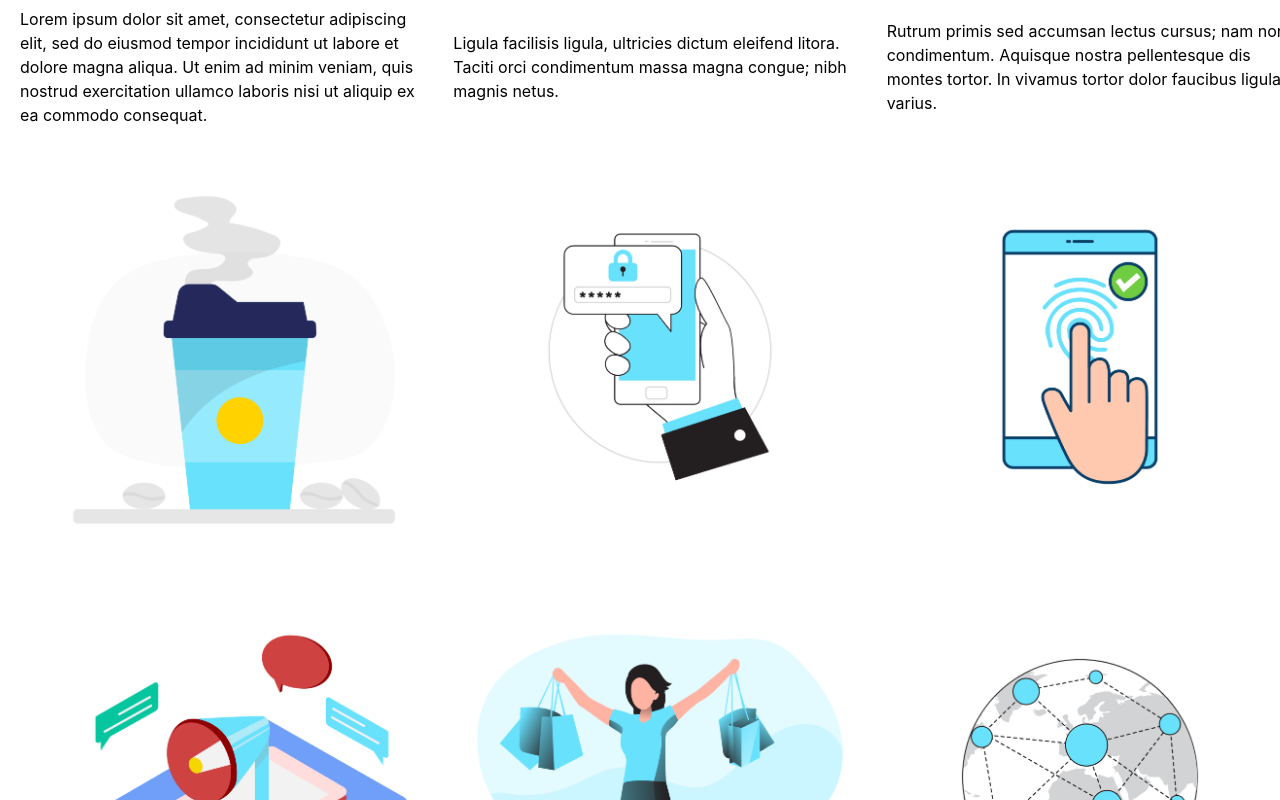
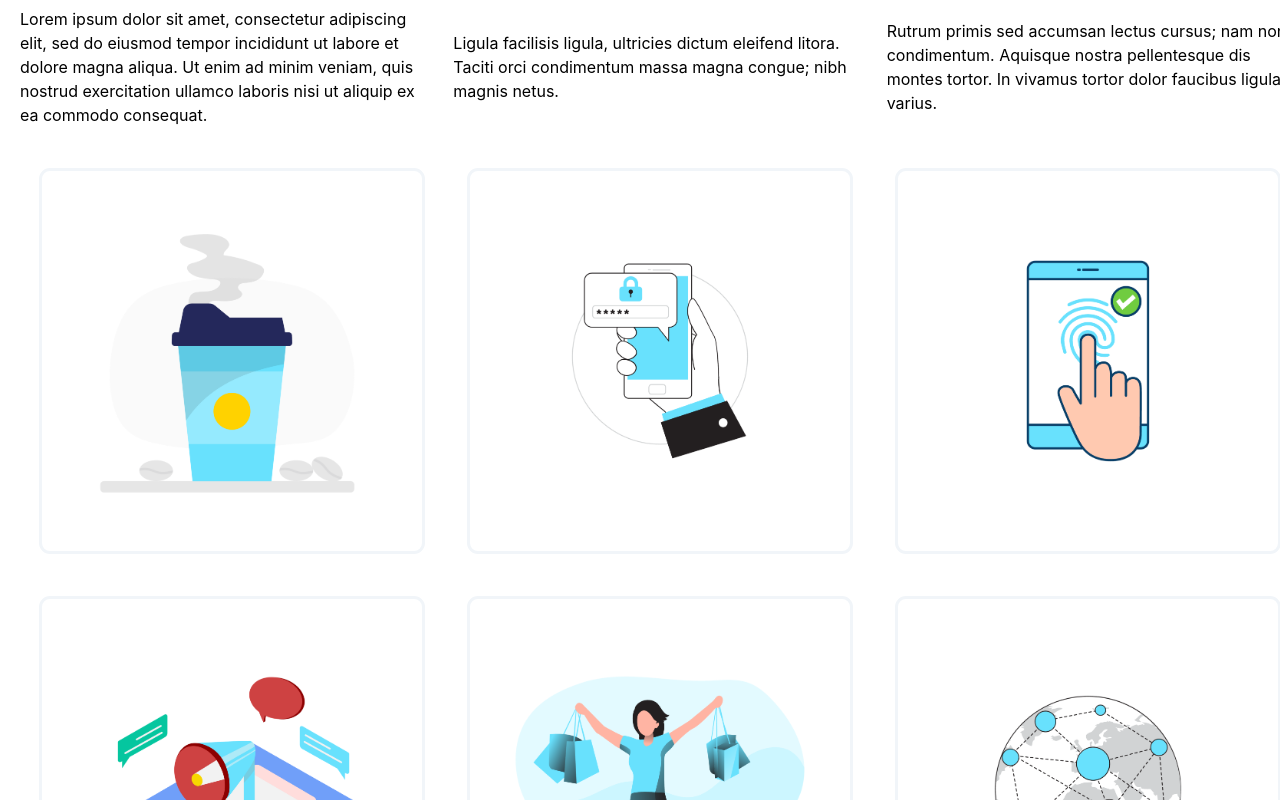
Before and after one commit to EricSorum/tailwind-example, a React (Vite) app: page / in a window 1280 px wide. Shown: the part 1900-2700 px from the top of the page. Built offline with nearby package versions, Linux system fonts and the light colour scheme; a web font is replaced by a local one.

Commit message:
Added Product outline.

```diff
--- a/src/components/layout/Products.tsx
+++ b/src/components/layout/Products.tsx
@@ -48,10 +48,12 @@ export default function Features() {
   ]
 
   return (
-    <div className="flex justify-center items-center w-full flex-col pt-10 mx-5 2xl:mx-0">
+    <div className="flex justify-center items-center w-full flex-col py-10 mx-5 2xl:mx-0">
       <div className="grid md:grid-cols-3 grid-cols-2 gap-10">
         {products.map((product: ProductType) =>
-            <img src={product.img} className="w-full max-w-[380px]"/>
+          <div className="outline outline-slate-100 rounded-lg m-1">
+            <img src={product.img} className="w-full max-w-[380px] p-10"/>
+          </div>
           )
         }
       </div>
--- a/src/output.css
+++ b/src/output.css
@@ -554,6 +554,18 @@ video {
   display: none;
 }
 
+.m-10 {
+  margin: 2.5rem;
+}
+
+.m-3 {
+  margin: 0.75rem;
+}
+
+.m-1 {
+  margin: 0.25rem;
+}
+
 .mx-auto {
   margin-left: auto;
   margin-right: auto;
@@ -665,6 +677,10 @@ video {
   border-radius: 0.25rem;
 }
 
+.rounded-lg {
+  border-radius: 0.5rem;
+}
+
 .border {
   border-width: 1px;
 }
@@ -680,6 +696,10 @@ video {
 
 .p-3 {
   padding: 0.75rem;
+}
+
+.p-10 {
+  padding: 2.5rem;
 }
 
 .py-10 {
@@ -711,6 +731,14 @@ video {
 .text-xl {
   font-size: 1.25rem;
   line-height: 1.75rem;
+}
+
+.outline {
+  outline-style: solid;
+}
+
+.outline-slate-100 {
+  outline-color: #f1f5f9;
 }
 
 p {
```
